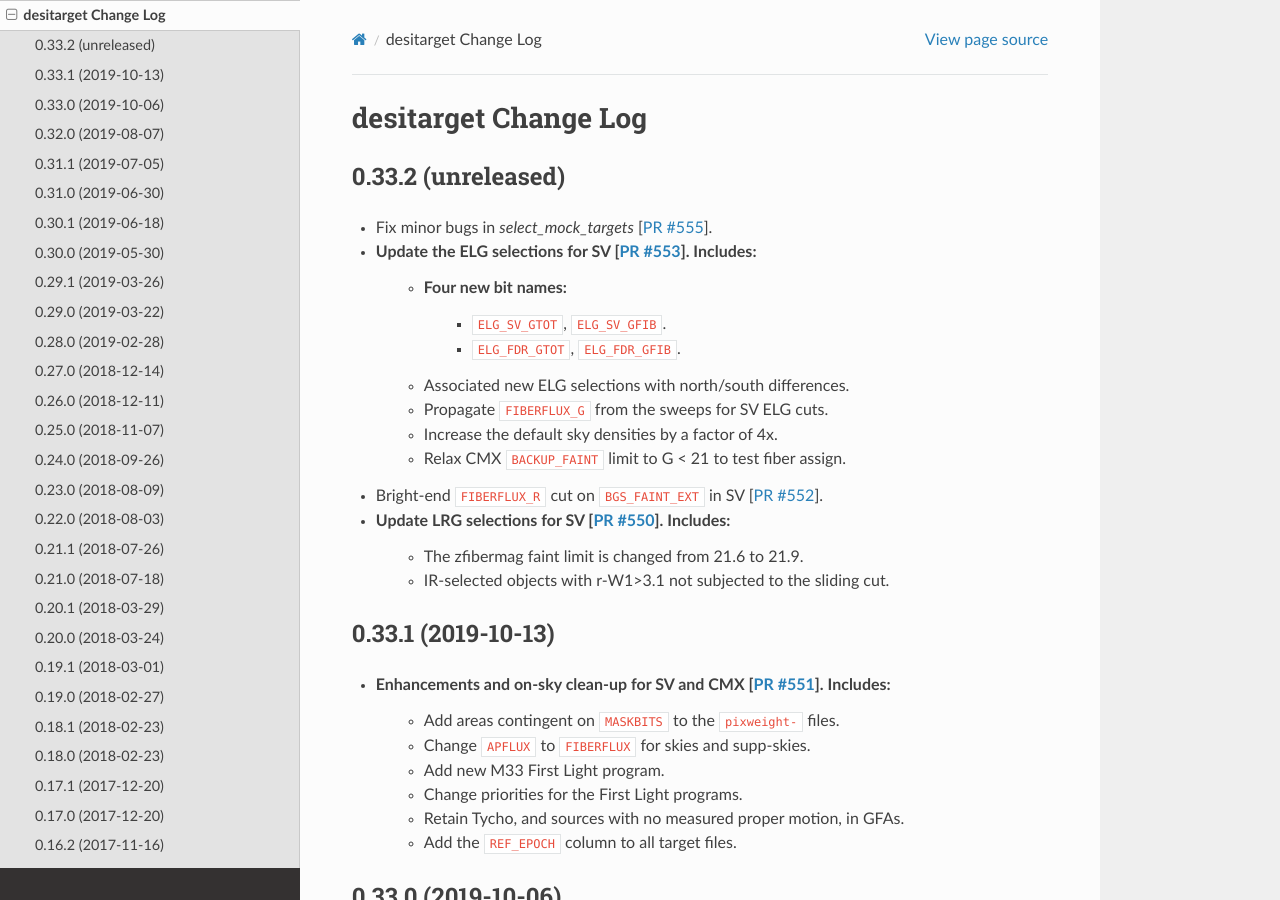
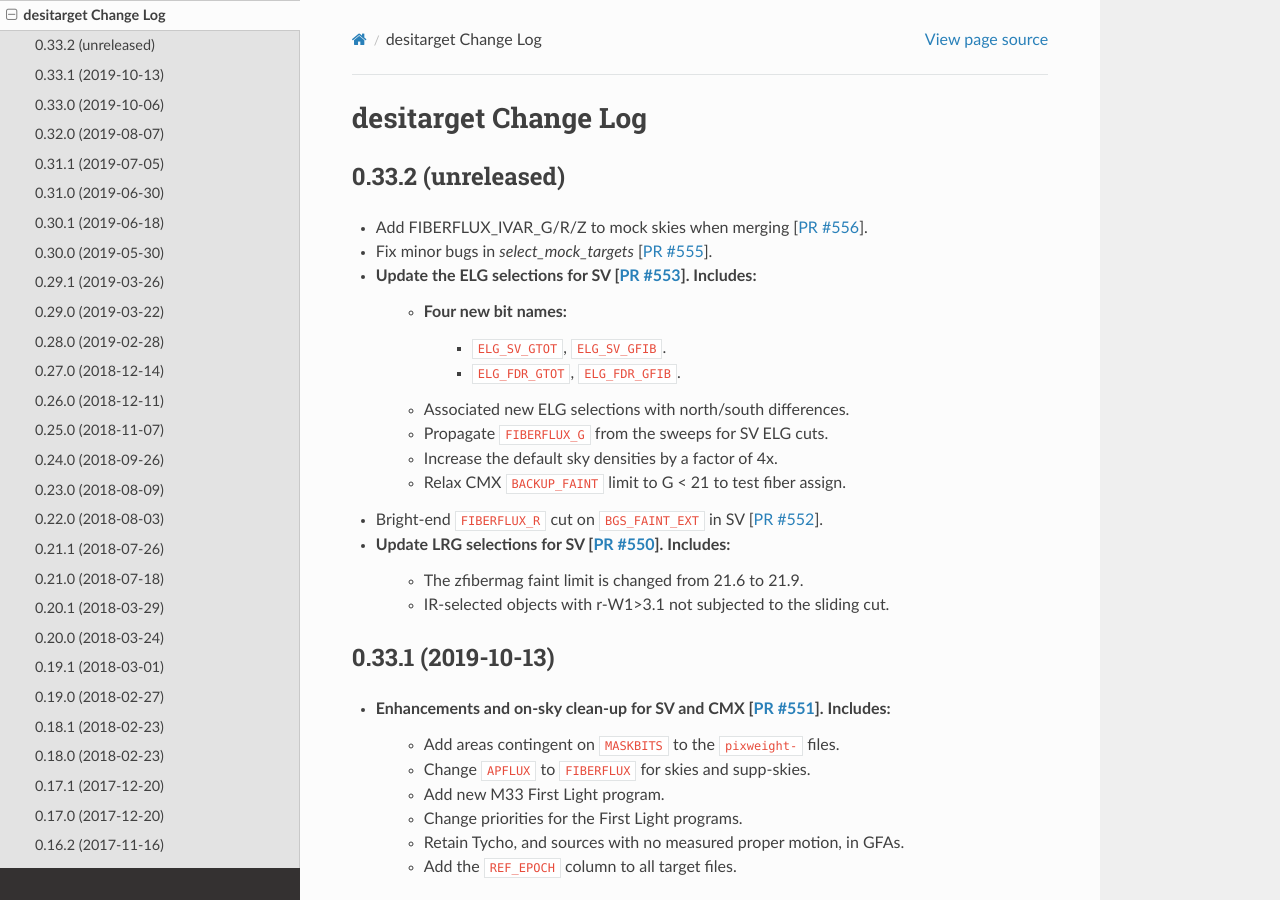
Before and after one commit to desihub/desitarget, a Sphinx documentation site: the page built from doc/changes.rst, in a window 1280 px wide and 900 px high. Built offline with Sphinx 7.4.7 and the Read the Docs theme 2.0.0, drawn with Linux system fonts in a browser that asks for light colours.

Commit message:
update changes.rst for PR #556

```diff
--- a/doc/changes.rst
+++ b/doc/changes.rst
@@ -5,6 +5,7 @@ desitarget Change Log
 0.33.2 (unreleased)
 -------------------
 
+* Add FIBERFLUX_IVAR_G/R/Z to mock skies when merging [`PR #556`_].
 * Fix minor bugs in `select_mock_targets` [`PR #555`_].
 * Update the ELG selections for SV [`PR #553`_]. Includes:
     * Four new bit names:
@@ -23,6 +24,7 @@ desitarget Change Log
 .. _`PR #552`: https://github.com/desihub/desitarget/pull/552
 .. _`PR #553`: https://github.com/desihub/desitarget/pull/553
 .. _`PR #555`: https://github.com/desihub/desitarget/pull/555
+.. _`PR #556`: https://github.com/desihub/desitarget/pull/556
 
 0.33.1 (2019-10-13)
 -------------------
```
